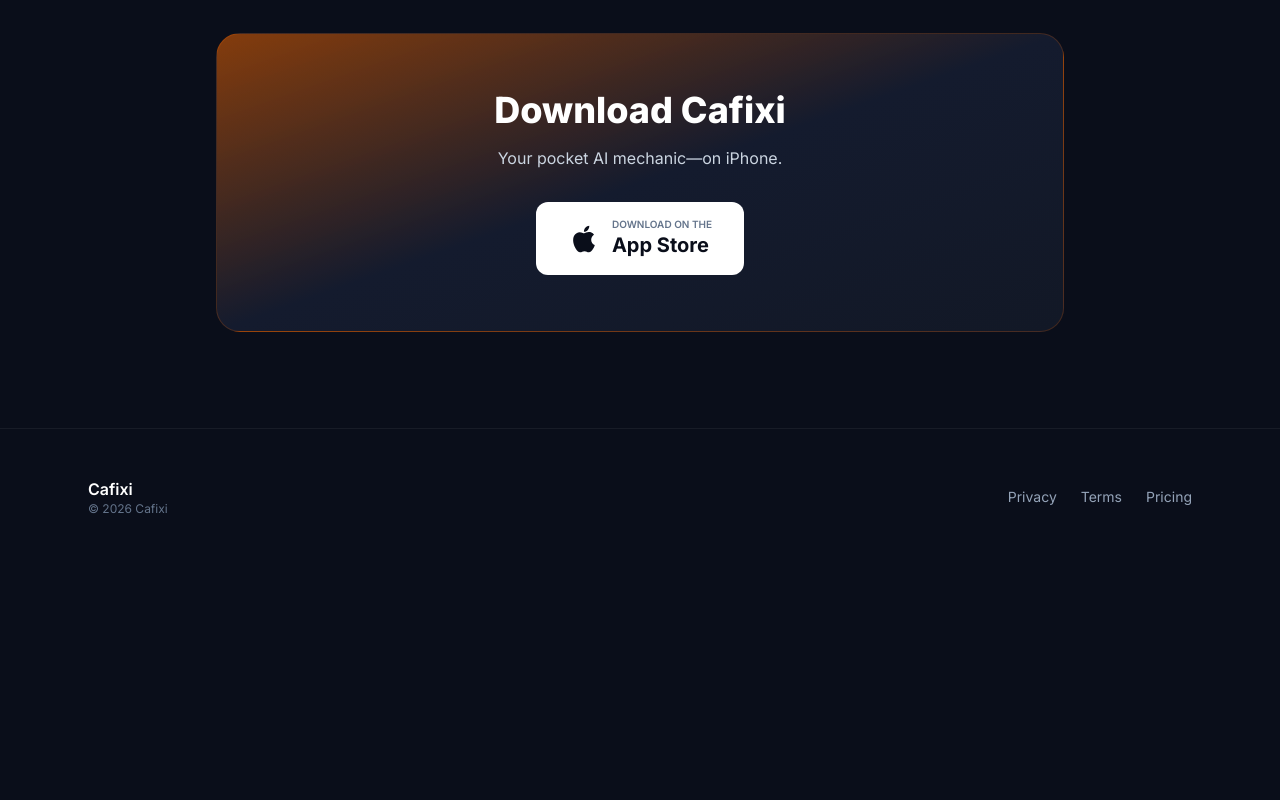
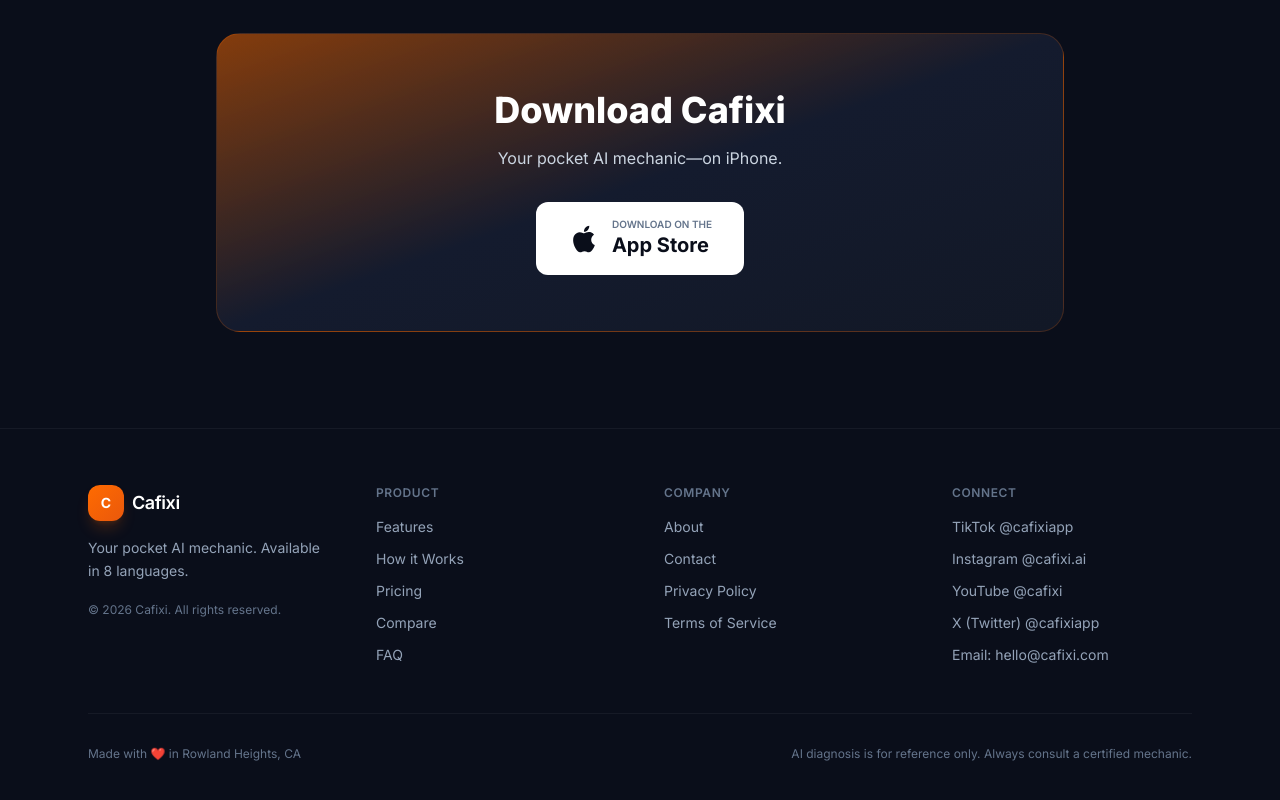
Before and after one commit to danielbyun11/cafixi-website, a plain HTML site: page index.html in a window 1280 px wide. Shown: the part 5102-5902 px from the top of the page. Before the commit the page ends 5667 px from the top, so only its background shows below. Drawn offline with nearby package versions, Linux system fonts and the light colour scheme.

Commit message:
Update index.html to improve navigation links and enhance footer layout with brand and company information.

```diff
--- a/index.html
+++ b/index.html
@@ -102,7 +102,7 @@
         <div class="absolute left-0 right-0 top-full hidden max-h-[calc(100vh-4rem)] flex-col gap-1 overflow-y-auto border-b border-white/[0.06] bg-navy/98 px-4 py-4 peer-checked:flex md:static md:max-h-none md:flex md:flex-row md:items-center md:gap-8 md:border-0 md:bg-transparent md:p-0">
           <a href="#features" class="rounded-lg px-3 py-2 text-sm text-slate-400 transition hover:bg-white/5 hover:text-white md:py-0">Features</a>
           <a href="#compare" class="rounded-lg px-3 py-2 text-sm text-slate-400 transition hover:bg-white/5 hover:text-white md:py-0">Compare</a>
-          <a href="#how" class="rounded-lg px-3 py-2 text-sm text-slate-400 transition hover:bg-white/5 hover:text-white md:py-0">How it works</a>
+          <a href="#how-it-works" class="rounded-lg px-3 py-2 text-sm text-slate-400 transition hover:bg-white/5 hover:text-white md:py-0">How it works</a>
           <a href="#pricing" class="rounded-lg px-3 py-2 text-sm text-slate-400 transition hover:bg-white/5 hover:text-white md:py-0">Pricing</a>
           <a href="#languages" class="rounded-lg px-3 py-2 text-sm text-slate-400 transition hover:bg-white/5 hover:text-white md:py-0">Languages</a>
           <a href="#faq" class="rounded-lg px-3 py-2 text-sm text-slate-400 transition hover:bg-white/5 hover:text-white md:py-0">FAQ</a>
@@ -138,7 +138,7 @@
                   <span class="block text-lg font-bold">App Store</span>
                 </span>
               </a>
-              <a href="#how" class="inline-flex items-center justify-center rounded-xl border border-white/10 px-6 py-3.5 text-base font-medium text-slate-300 transition hover:border-accent/40 hover:bg-white/[0.03]">See how it works</a>
+              <a href="#how-it-works" class="inline-flex items-center justify-center rounded-xl border border-white/10 px-6 py-3.5 text-base font-medium text-slate-300 transition hover:border-accent/40 hover:bg-white/[0.03]">See how it works</a>
             </div>
             <div class="initial-hidden animate-fade-up delay-4 mt-8 flex flex-wrap gap-6 text-sm text-slate-500">
               <span class="flex items-center gap-2"><span class="h-1.5 w-1.5 rounded-full bg-emerald-400"></span>Photo-based triage</span>
@@ -348,7 +348,7 @@
         </div>
       </section>
 
-      <section id="how" class="border-t border-white/[0.06] bg-navy-muted/30 py-20 md:py-28">
+      <section id="how-it-works" class="border-t border-white/[0.06] bg-navy-muted/30 py-20 md:py-28">
         <div class="mx-auto max-w-6xl px-4 md:px-6">
           <div class="mx-auto max-w-2xl text-center">
             <p class="text-sm font-semibold uppercase tracking-wider text-accent">Workflow</p>
@@ -463,17 +463,76 @@
       </section>
     </main>
 
-    <footer class="border-t border-white/[0.06] bg-navy py-12">
-      <div class="mx-auto flex max-w-6xl flex-col items-center justify-between gap-8 px-4 md:flex-row md:px-6">
-        <div>
-          <p class="font-semibold text-white">Cafixi</p>
-          <p class="text-xs text-slate-500">© 2026 Cafixi</p>
+    <footer class="border-t border-white/5 bg-navy">
+      <div class="mx-auto max-w-6xl px-4 py-14 md:px-6">
+        <div class="grid grid-cols-1 gap-10 sm:grid-cols-2 lg:grid-cols-4 lg:gap-12">
+          <!-- Brand -->
+          <div>
+            <a href="#" class="inline-flex items-center gap-2 transition hover:opacity-90">
+              <span class="flex h-9 w-9 items-center justify-center rounded-xl bg-gradient-to-br from-accent to-orange-600 text-sm font-bold text-white shadow-lg shadow-accent/20">C</span>
+              <span class="text-lg font-semibold tracking-tight text-white">Cafixi</span>
+            </a>
+            <p class="mt-4 max-w-xs text-sm leading-relaxed text-slate-400">Your pocket AI mechanic. Available in 8 languages.</p>
+            <p class="mt-5 text-xs text-slate-500">© 2026 Cafixi. All rights reserved.</p>
+          </div>
+          <!-- Product -->
+          <div>
+            <p class="text-xs font-semibold uppercase tracking-wider text-slate-500">Product</p>
+            <ul class="mt-4 space-y-3 text-sm text-slate-400">
+              <li><a href="#features" class="transition hover:text-white">Features</a></li>
+              <li><a href="#how-it-works" class="transition hover:text-white">How it Works</a></li>
+              <li><a href="#pricing" class="transition hover:text-white">Pricing</a></li>
+              <li><a href="#compare" class="transition hover:text-white">Compare</a></li>
+              <li><a href="#faq" class="transition hover:text-white">FAQ</a></li>
+            </ul>
+          </div>
+          <!-- Company -->
+          <div>
+            <p class="text-xs font-semibold uppercase tracking-wider text-slate-500">Company</p>
+            <ul class="mt-4 space-y-3 text-sm text-slate-400">
+              <li><a href="/about.html" class="transition hover:text-white">About</a></li>
+              <li><a href="mailto:hello@cafixi.com" class="transition hover:text-white">Contact</a></li>
+              <li><a href="/privacy.html" class="transition hover:text-white">Privacy Policy</a></li>
+              <li><a href="/terms.html" class="transition hover:text-white">Terms of Service</a></li>
+            </ul>
+          </div>
+          <!-- Connect -->
+          <div>
+            <p class="text-xs font-semibold uppercase tracking-wider text-slate-500">Connect</p>
+            <ul class="mt-4 space-y-3 text-sm text-slate-400">
+              <li>
+                <a href="https://www.tiktok.com/@cafixiapp" class="transition hover:text-white" rel="noopener noreferrer" target="_blank"
+                  >TikTok @cafixiapp</a
+                >
+              </li>
+              <li>
+                <a href="https://www.instagram.com/cafixi.ai" class="transition hover:text-white" rel="noopener noreferrer" target="_blank"
+                  >Instagram @cafixi.ai</a
+                >
+              </li>
+              <li>
+                <a href="https://www.youtube.com/@cafixi" class="transition hover:text-white" rel="noopener noreferrer" target="_blank"
+                  >YouTube @cafixi</a
+                >
+              </li>
+              <li>
+                <a href="https://x.com/cafixiapp" class="transition hover:text-white" rel="noopener noreferrer" target="_blank"
+                  >X (Twitter) @cafixiapp</a
+                >
+              </li>
+              <li>
+                <a href="mailto:hello@cafixi.com" class="transition hover:text-white">Email: hello@cafixi.com</a>
+              </li>
+            </ul>
+          </div>
         </div>
-        <nav class="flex gap-6 text-sm text-slate-400">
-          <a href="#" class="hover:text-white">Privacy</a>
-          <a href="#" class="hover:text-white">Terms</a>
-          <a href="#pricing" class="hover:text-white">Pricing</a>
-        </nav>
+
+        <div
+          class="mt-12 flex flex-col gap-3 border-t border-white/5 pt-8 text-[11px] leading-relaxed text-slate-500 sm:flex-row sm:items-start sm:justify-between sm:gap-6 md:text-xs"
+        >
+          <p>Made with ❤️ in Rowland Heights, CA</p>
+          <p class="sm:max-w-md sm:text-right">AI diagnosis is for reference only. Always consult a certified mechanic.</p>
+        </div>
       </div>
     </footer>
   </body>
```
